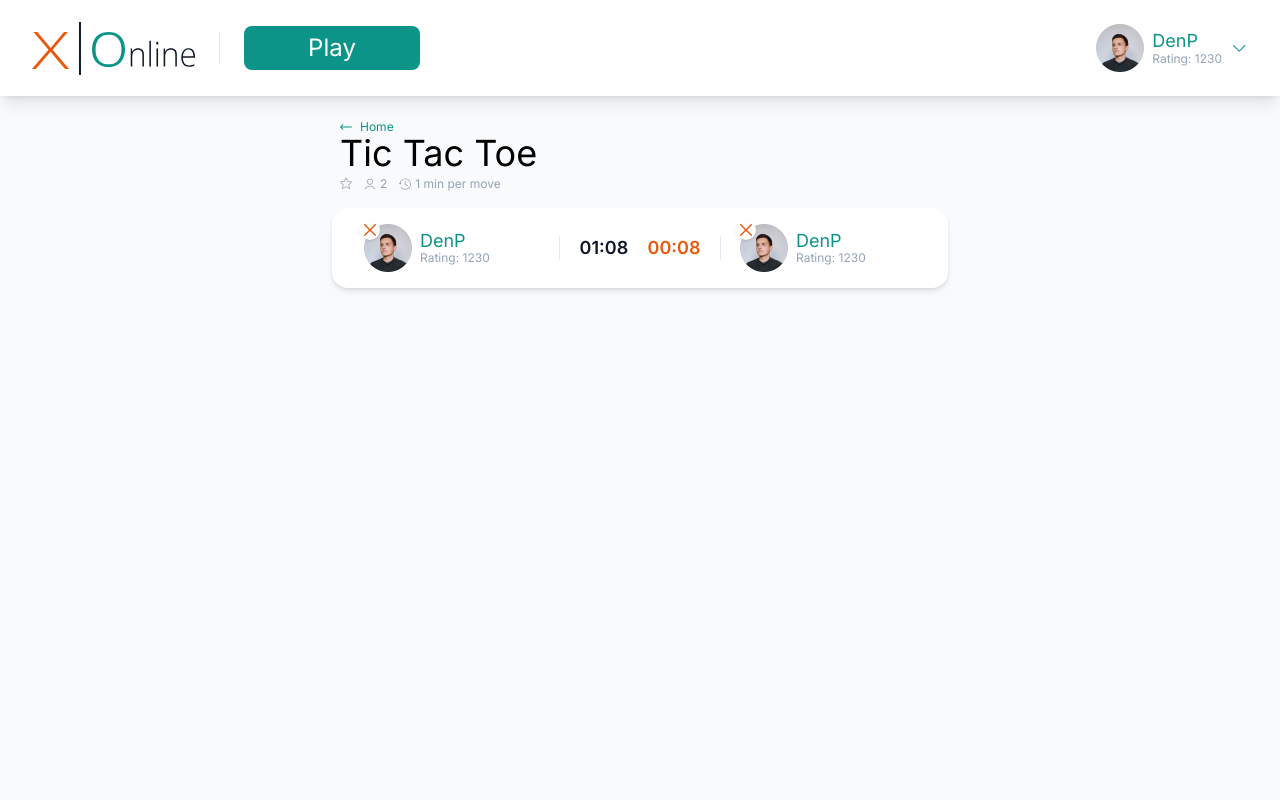
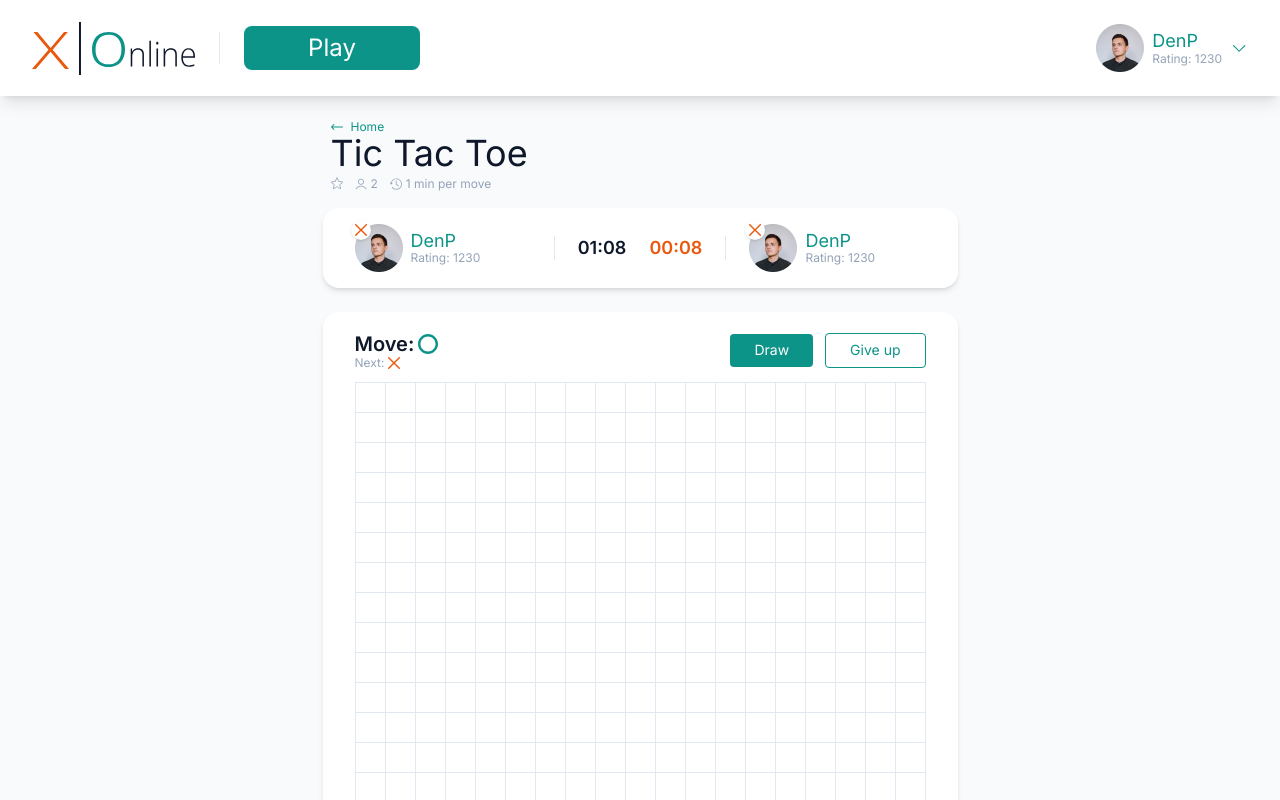
Before and after one commit to pettrushkov/tik-tak-toe-online, a Next.js app: page / in a window 1280 px wide. Shown: the top 800 px of the page. Built offline with nearby package versions, Linux system fonts and the light colour scheme.

Commit message:
added GameField component

```diff
--- /dev/null
+++ b/components/game/game-field.jsx
@@ -0,0 +1,46 @@
+import clsx from "clsx";
+import { ZeroIcon } from "./icons/zero-icon";
+import { CrossIcon } from "./icons/cross-icon";
+import { UiButton } from "../uikit/ui-button";
+
+const cells = new Array(19 * 19).fill(null);
+
+console.log(cells);
+
+export function GameField({ className }) {
+  return (
+    <div
+      className={clsx(
+        className,
+        "bg-white rounded-2xl shadow-md px-8 pt-5 pb-7",
+      )}
+    >
+      <div className="flex gap-3 items-center">
+        <div className="mr-auto">
+          <div className="flex items-center gap-1 text-xl font-semibold leading-tight">
+            Move: <ZeroIcon className="w-5 h-5" />
+          </div>
+          <div className="flex items-center gap-1 text-xs leading-tight text-slate-400">
+            Next: <CrossIcon />
+          </div>
+        </div>
+
+        <UiButton size="md" variant="primary">
+          Draw
+        </UiButton>
+        <UiButton size="md" variant="outline">
+          Give up
+        </UiButton>
+      </div>
+
+      <div className="grid grid-cols-[repeat(19,_30px)] grid-rows-[repeat(19,_30px)] pl-px pt-px mt-3">
+        {cells.map((_, i) => (
+          <button
+            key={i}
+            className="border border-slate-200 -ml-px -mt-px flex items-center justify-center"
+          ></button>
+        ))}
+      </div>
+    </div>
+  );
+}
--- a/components/game/icons/zero-icon.jsx
+++ b/components/game/icons/zero-icon.jsx
@@ -1,6 +1,7 @@
-export function ZeroIcon() {
+export function ZeroIcon({ className }) {
   return (
     <svg
+      className={className}
       width="12"
       height="12"
       viewBox="0 0 12 12"
--- a/components/game/index.js
+++ b/components/game/index.js
@@ -1,2 +1,3 @@
 export { GameTitle } from "./game-title";
 export { GameInfo } from "./game-info";
+export { GameField } from "./game-field";
--- a/pages/_app.jsx
+++ b/pages/_app.jsx
@@ -1,3 +1,4 @@
+import clsx from "clsx";
 import "../styles/global.css";
 import { Inter } from "next/font/google";
 
@@ -6,7 +7,7 @@
 
 export default function App({ Component, pageProps }) {
   return (
-    <div className={inter.className}>
+    <div className={clsx("text-slate-900", inter.className)}>
       <Component {...pageProps} />
     </div>
   );
--- a/pages/index.jsx
+++ b/pages/index.jsx
@@ -1,13 +1,14 @@
-import { GameInfo, GameTitle } from "../components/game";
+import { GameField, GameInfo, GameTitle } from "../components/game";
 import { Header } from "../components/header";
 
 export default function HomePage() {
   return (
     <div className="bg-slate-50 min-h-screen">
       <Header />
-      <main className="pt-6 mx-auto max-w-[616px]">
+      <main className="pt-6 mx-auto w-max">
         <GameTitle />
         <GameInfo className="mt-4" />
+        <GameField className="mt-6" />
       </main>
     </div>
   );
```
